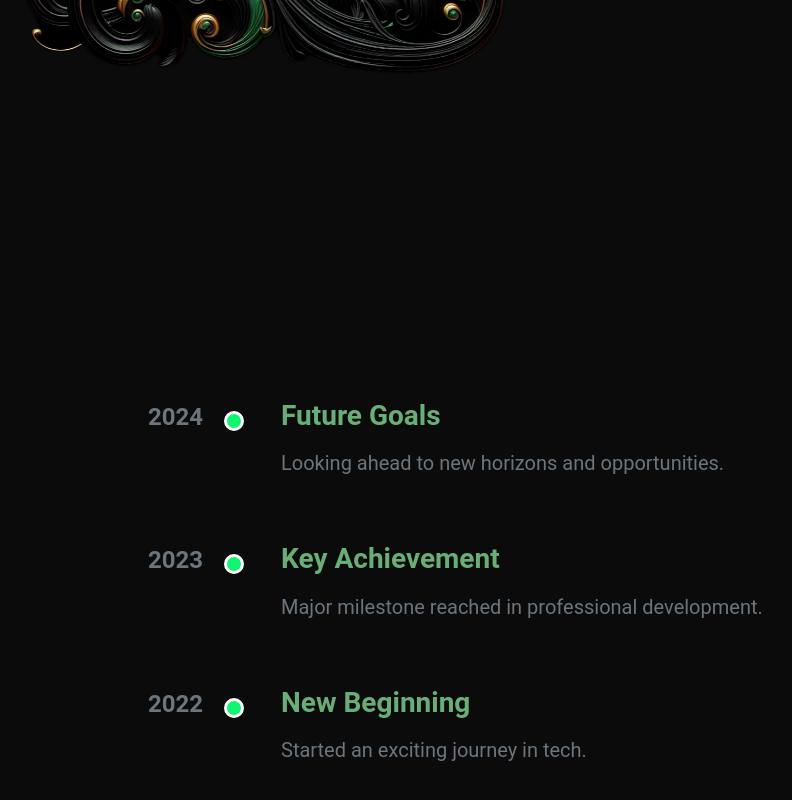
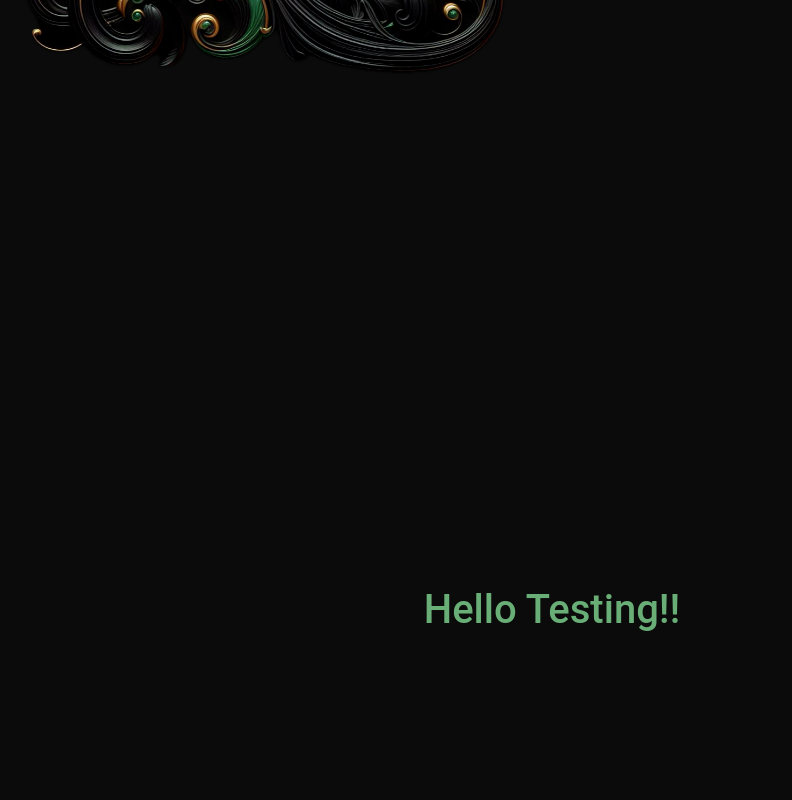
Before and after one commit to georgerahul24/Website, a React (Vite) app: page / in a window 1280 px wide. Shown: the part 642-1442 px from the top of the page, without its empty margins (88-880 px from the left). Built offline with nearby package versions, Linux system fonts and the light colour scheme; a web font is replaced by a local one.

Commit message:
Revert "adding a basic timeline"
This reverts commit 9292052c644d93e807958526e950b8d0e818e197.

```diff
--- a/src/App2.tsx
+++ b/src/App2.tsx
@@ -1,66 +1,7 @@
-
-import "./css/timeline.css";
-
-const MinimalTimeline = () => {
-    const timelineItems = [
-        {
-            year: "2024",
-            title: "Future Goals",
-            description: "Looking ahead to new horizons and opportunities."
-        },
-        {
-            year: "2023",
-            title: "Key Achievement",
-            description: "Major milestone reached in professional development."
-        },
-        {
-            year: "2022",
-            title: "New Beginning",
-            description: "Started an exciting journey in tech."
-        }
-    ];
-
-    return (
-        <div className="container h-100 d-flex align-items-center justify-content-center overflow-auto">
-            <div className="row justify-content-center w-100 py-5">
-                <div className="col-lg-10">
-                    {timelineItems.map((item, index) => (
-                        <div
-                            key={index}
-                            className="d-flex mb-5"
-                        >
-                            {/* Year Column */}
-                            <div className="year-column">
-                                <span className="fs-4 fw-bold text-secondary">{item.year}</span>
-                            </div>
-
-                            {/* Timeline Line and Dot */}
-                            <div className="timeline-line-container">
-                                <div className="timeline-line" />
-                                <div
-                                    className="timeline-dot"
-                                />
-                            </div>
-
-                            {/* Content */}
-                            <div className="timeline-content">
-                                <h3 className="mb-3 fw-bold">{item.title}</h3>
-                                <p className="text-secondary mb-0 fs-5">{item.description}</p>
-                            </div>
-                        </div>
-                    ))}
-                </div>
-            </div>
-        </div>
-    );
-};
 
 
 
-function App2() {
-    return (
-        <MinimalTimeline/>
-    )
+function App2(){
+    return <h1>Hello Testing!!</h1>;
 }
-
 export default App2;
--- a/src/css/timeline.css
+++ /dev/null
@@ -1,41 +0,0 @@
-.year-column {
-    text-align: end;
-    padding-right: 1rem;
-    width: 120px;
-}
-
-.timeline-line-container {
-    position: relative;
-    width: 30px;
-}
-
-.timeline-line {
-    position: absolute;
-    height: 100%;
-    left: 50%;
-    transform: translateX(-50%);
-    background-color: #e0e0e0;
-    top: 15px;
-}
-
-.timeline-dot {
-    position: absolute;
-    left: 50%;
-    transform: translateX(-50%);
-    border-radius: 50%;
-    width: 20px;
-    height: 20px;
-    background-color: #0ff66e;
-    border: 3px solid #fff;
-    top: 12px;
-    z-index: 1;
-    transition: all 0.3s ease;
-    cursor: pointer;
-}
-
-.timeline-content {
-    padding-left: 2rem;
-    padding-bottom: 1rem;
-    flex: 1;
-    max-width: 600px;
-}
```
Also changed, not shown: src/css/index.css (line endings or trailing spaces).
